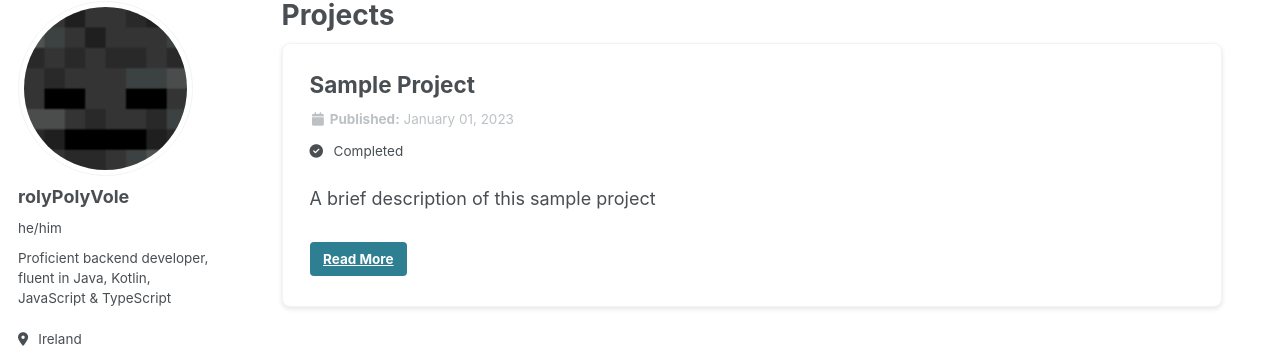
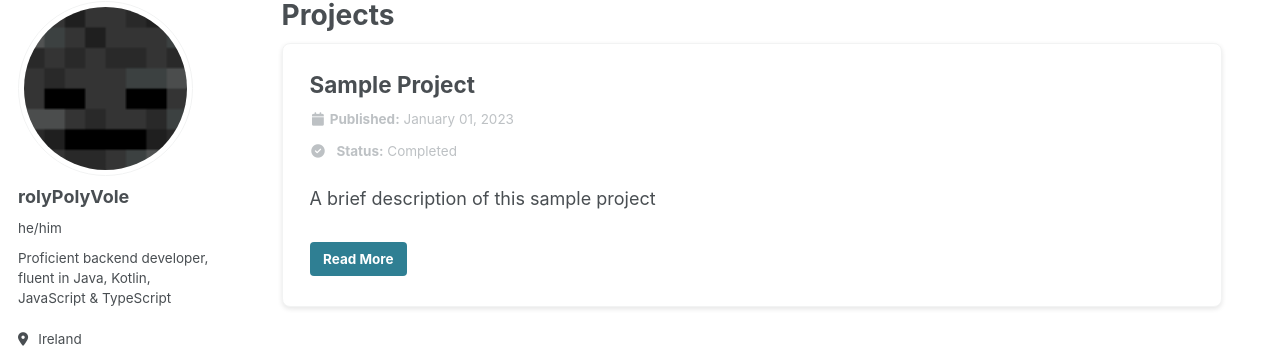
Before and after one commit to rolyPolyVole/rolyPolyVole.github.io, a Jekyll site: the page built from _pages/projects.html, in a window 1280 px wide. Shown: the part 98-453 px from the top of the page. Built offline with Jekyll 4.4.1, drawn with Linux system fonts in a browser that asks for light colours.

Commit message:
Improve project format

```diff
--- a/_includes/archive-single-project.html
+++ b/_includes/archive-single-project.html
@@ -39,19 +39,19 @@
     {% endif %}
 
     {% if post.status %}
-      <p class="project__status">
+      <p class="project__status"><strong>
         {% if post.status == "Completed" %}
-          <i class="fa fa-check-circle" aria-hidden="true"></i>
+          <i class="fa fa-fw fa-check-circle" aria-hidden="true"></i>
         {% elsif post.status == "In Progress" %}
-          <i class="fa fa-spinner" aria-hidden="true"></i>
+          <i class="fa fa-fw fa-spinner" aria-hidden="true"></i>
         {% elsif post.status == "Planning" %}
-          <i class="fa fa-lightbulb" aria-hidden="true"></i>
+          <i class="fa fa-fw fa-lightbulb" aria-hidden="true"></i>
         {% elsif post.status == "On Hold" %}
-          <i class="fa fa-pause-circle" aria-hidden="true"></i>
+          <i class="fa fa-fw fa-pause-circle" aria-hidden="true"></i>
         {% else %}
-          <i class="fa fa-info-circle" aria-hidden="true"></i>
+          <i class="fa fa-fw fa-info-circle" aria-hidden="true"></i>
         {% endif %}
-        <span>{{ post.status }}</span>
+        {{ site.data.ui-text[site.locale].status_label | default: "Status:" }}</strong> <span>{{ post.status }}</span>
       </p>
     {% endif %}
 
--- a/_sass/layout/_projects.scss
+++ b/_sass/layout/_projects.scss
@@ -49,11 +49,11 @@
   margin: 0.5em 0 1em;
   padding: 0.3em 0;
   font-size: $type-size-6;
-  color: var(--global-text-color);
+  color: var(--global-text-color-light);
 
   i {
     margin-right: 0.5em;
-    color: var(--global-theme-color);
+    color: var(--global-text-color-light);
   }
 }
 
@@ -66,4 +66,9 @@
 .project__read-more {
   display: inline-block;
   margin-top: 0.5em;
+  text-decoration: none !important;
+
+  &:hover {
+    text-decoration: none !important;
+  }
 }
```
